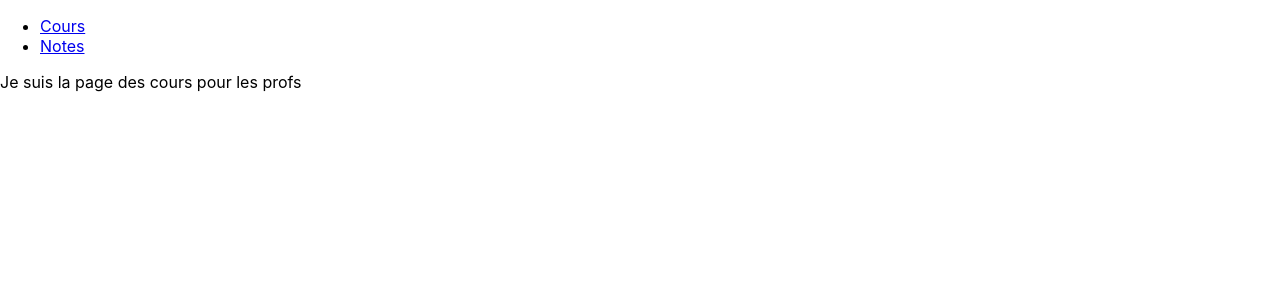
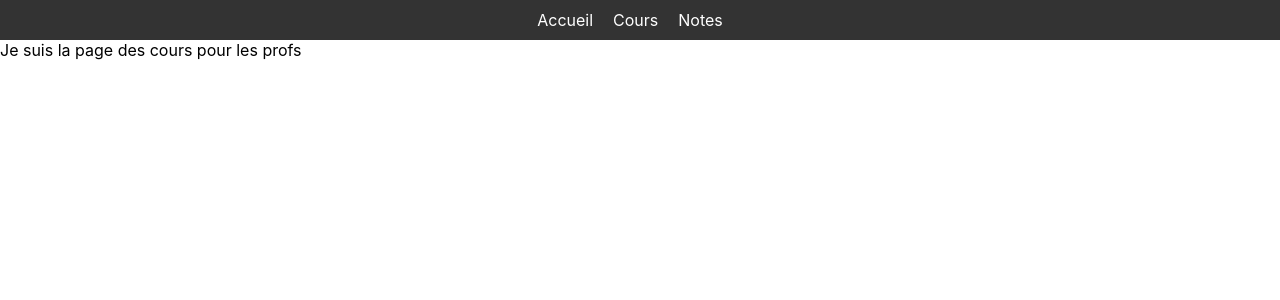
Before and after one commit to MatNgl/myefreireact, a React (Create React App) app: page /prof/cours in a window 1280 px wide. Shown: the top 300 px of the page. Built offline with nearby package versions, Linux system fonts and the light colour scheme.

Commit message:
style pour les navbar

```diff
--- a/src/navbar/Navbar.jsx
+++ b/src/navbar/Navbar.jsx
@@ -3,8 +3,8 @@ import './navbar.css';
 
 const Navbar = () => {
   return (
-    <div class="Navbar">
-        <h1>Sur quel portrail voulez-vous rentrer </h1>
+    <div class="Portail">
+        <h1>Sur quel portail voulez-vous rentrer ? </h1>
         <nav>
         <ul>
             <a href="/eleve/"><button>Eleve</button></a>
--- a/src/navbar/NavbarEleve.jsx
+++ b/src/navbar/NavbarEleve.jsx
@@ -1,15 +1,17 @@
 import React from 'react';
-
+import './navbar.css';
 const NavbarEleve = () => {
     return (
-
+        <div className='Navbar'>
             <nav>
                 <ul>
+                    <li><a href="/">Accueil</a></li>
                     <li><a href="/eleve/cours">Cours</a></li>
                     <li><a href="/eleve/notes">Notes</a></li>
                     <li><a href="/eleve/notes">Classe</a></li>
                 </ul>
             </nav>
+        </div>
     );
 };
 
--- a/src/navbar/NavbarProf.jsx
+++ b/src/navbar/NavbarProf.jsx
@@ -2,13 +2,15 @@ import React from 'react';
 
 const NavbarProf = () => {
   return (
-
+    <div className='Navbar'>
       <nav>
         <ul>
+          <li><a href="/">Accueil</a></li>
           <li><a href="/prof/cours">Cours</a></li>
           <li><a href="/prof/notes">Notes</a></li>
         </ul>
       </nav>
+    </div>
   );
 };
 
--- a/src/navbar/navbar.css
+++ b/src/navbar/navbar.css
@@ -1,19 +1,48 @@
-.Navbar h1
+.Portail h1
 {
     text-align: center;
 }
 
-.Navbar nav
+.Portail nav
 {
     display: flex;
     justify-content: center;
     align-items: center;
 }
 
-.Navbar button
+.Portail button
 {
     width: 400px;
     height: 50px;
     margin:10px;
     font-size: 15px;
 }
+
+
+.Navbar nav {
+    background-color: #333; /* couleur de fond */
+    padding: 10px 20px; /* espace intérieur */
+    display: flex;
+    justify-content: center;
+    align-items: center;
+  }
+
+  .Navbar ul {
+    list-style-type: none; /* supprimer les puces */
+    padding: 0;
+    margin: 0;
+  }
+
+  .Navbar li {
+    display: inline; /* aligner horizontalement */
+    margin-right: 20px; /* espace entre les éléments */
+  }
+
+  .Navbar a {
+    color: white; /* couleur du texte */
+    text-decoration: none; /* supprimer le soulignement par défaut */
+  }
+
+  .Navbar a:hover {
+    text-decoration: underline; /* souligner au survol */
+  }
```
Lines whose indentation alone changed are shown as unchanged.
